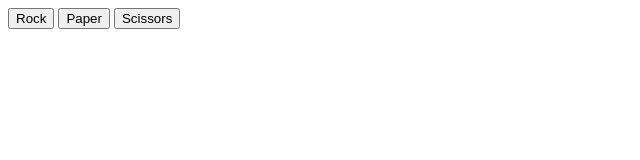
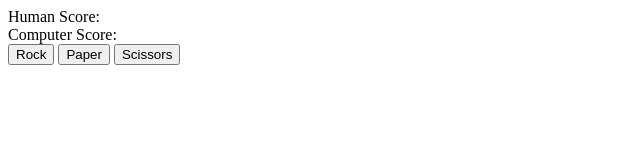
Before and after one commit to kp-pham/rock-paper-scissors, a plain HTML site: page index.html in a window 1280 px wide. Shown: the whole page, without its empty margins (0-640 px from the left). Drawn offline with Linux system fonts and the light colour scheme.

Commit message:
feat: create container for results
Display human and computer score.

```diff
--- a/index.html
+++ b/index.html
@@ -7,8 +7,14 @@
     <title>Document</title>
 </head>
     <body>
-        <button id="rock">Rock</button>
-        <button id="paper">Paper</button>
-        <button id="scissors">Scissors</button>
+        <div class="results">
+            <div class="human-score">Human Score: </div>
+            <div class="computer-score">Computer Score: </div>
+        </div>
+        <div class="human-choices">
+            <button id="rock">Rock</button>
+            <button id="paper">Paper</button>
+            <button id="scissors">Scissors</button>
+        </div>
     </body>
 </html>
```
